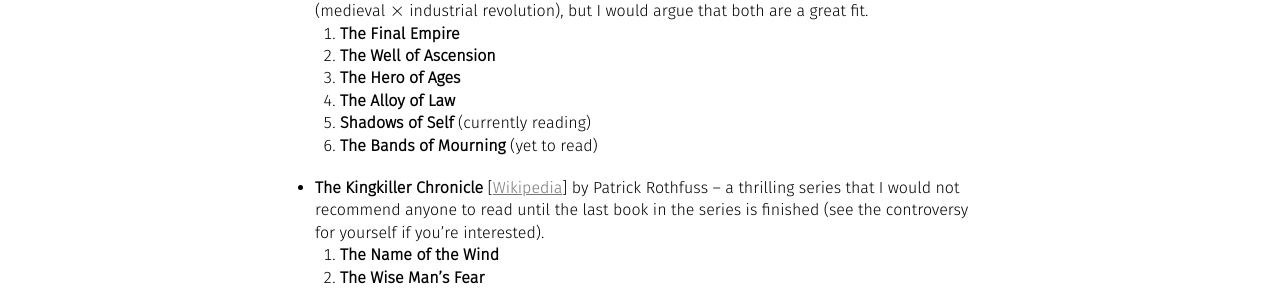
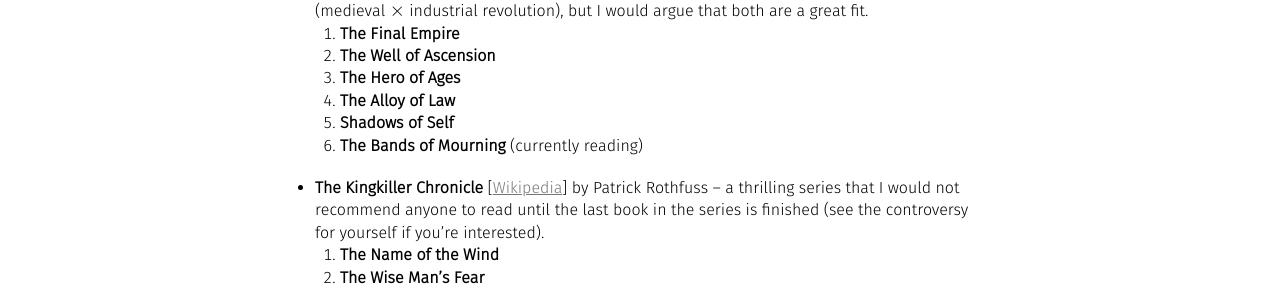
Before and after one commit to xiaoxiae/slama.dev, a Jekyll site: the page built from books.md, in a window 1280 px wide. Shown: the part 496-800 px from the top of the page. Built offline with Jekyll 4.4.1, drawn with Linux system fonts in a browser that asks for light colours.

Commit message:
minor book and cv changes

```diff
--- a/books.md
+++ b/books.md
@@ -19,8 +19,8 @@
 	2. **The Well of Ascension**
 	3. **The Hero of Ages**
 	4. **The Alloy of Law**
-	5. **Shadows of Self** (currently reading)
-	6. **The Bands of Mourning** (yet to read)
+	5. **Shadows of Self**
+	6. **The Bands of Mourning** (currently reading)
 
 - **The Kingkiller Chronicle** [[Wikipedia](https://en.wikipedia.org/wiki/The_Kingkiller_Chronicle)] by Patrick Rothfuss -- a thrilling series that I would not recommend anyone to read until the last book in the series is finished (see the controversy for yourself if you're interested).
 	1. **The Name of the Wind**
```
Also changed, not shown: 1 other file.
